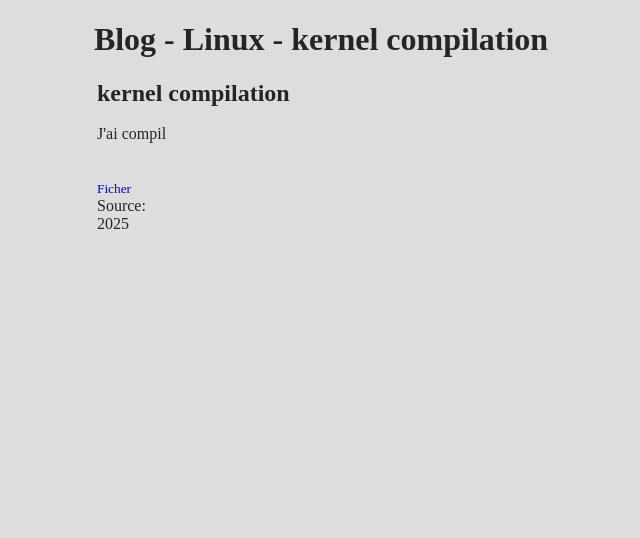
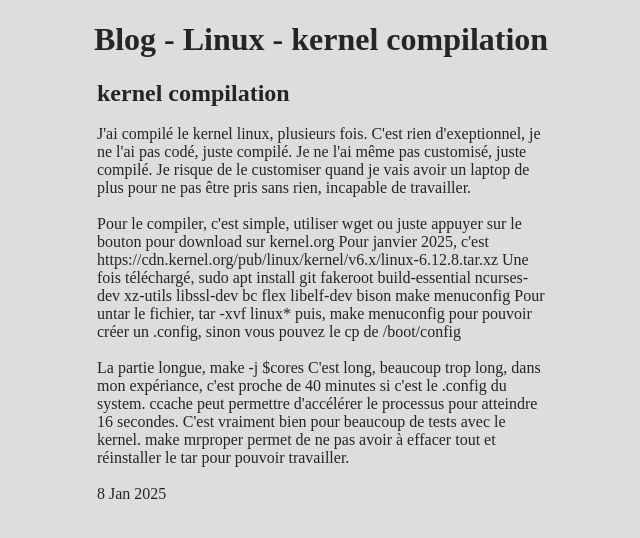
Before and after one commit to Akashic-archives/main-website, a plain HTML site: page html/blog/linux/kernel-compilation.html in a window 1280 px wide. Shown: the whole page, without its empty margins (319-959 px from the left). Drawn offline with Linux system fonts and the light colour scheme.

Commit message:
kernel compilation

```diff
--- a/html/blog/linux/kernel-compilation.html
+++ b/html/blog/linux/kernel-compilation.html
@@ -15,12 +15,13 @@
 	<h2>kernel compilation</h2>
 
 	<br>
-	<p>J'ai compil</p>
+	<p>J'ai compilé le kernel linux, plusieurs fois. C'est rien d'exeptionnel, je ne l'ai pas codé, juste compilé. Je ne l'ai même pas customisé, juste compilé. Je risque de le customiser quand je vais avoir un laptop de plus pour ne pas être pris sans rien, incapable de travailler.</p>
 	<br>
+	<p>Pour le compiler, c'est simple, utiliser wget ou juste appuyer sur le bouton pour download sur kernel.org Pour janvier 2025, c'est https://cdn.kernel.org/pub/linux/kernel/v6.x/linux-6.12.8.tar.xz Une fois téléchargé, sudo apt install git fakeroot build-essential ncurses-dev xz-utils libssl-dev bc flex libelf-dev bison make menuconfig Pour untar le fichier, tar -xvf linux* puis, make menuconfig pour pouvoir créer un .config, sinon vous pouvez le cp de /boot/config</p>
 	<br>
-	<p><small><a href="txt">Ficher</a></small></p>
-	<p>Source: <small><a href=""></a></small></p>
-	<p>2025</p>
+	<p>La partie longue, make -j $cores C'est long, beaucoup trop long, dans mon expériance, c'est proche de 40 minutes si c'est le .config du system. ccache peut permettre d'accélérer le processus pour atteindre 16 secondes. C'est vraiment bien pour beaucoup de tests avec le kernel. make mrproper permet de ne pas avoir à effacer tout et réinstaller le tar pour pouvoir travailler.</p>
+	<br>
+	<p>8 Jan 2025</p>
 	</div>
 
 </body>
```
